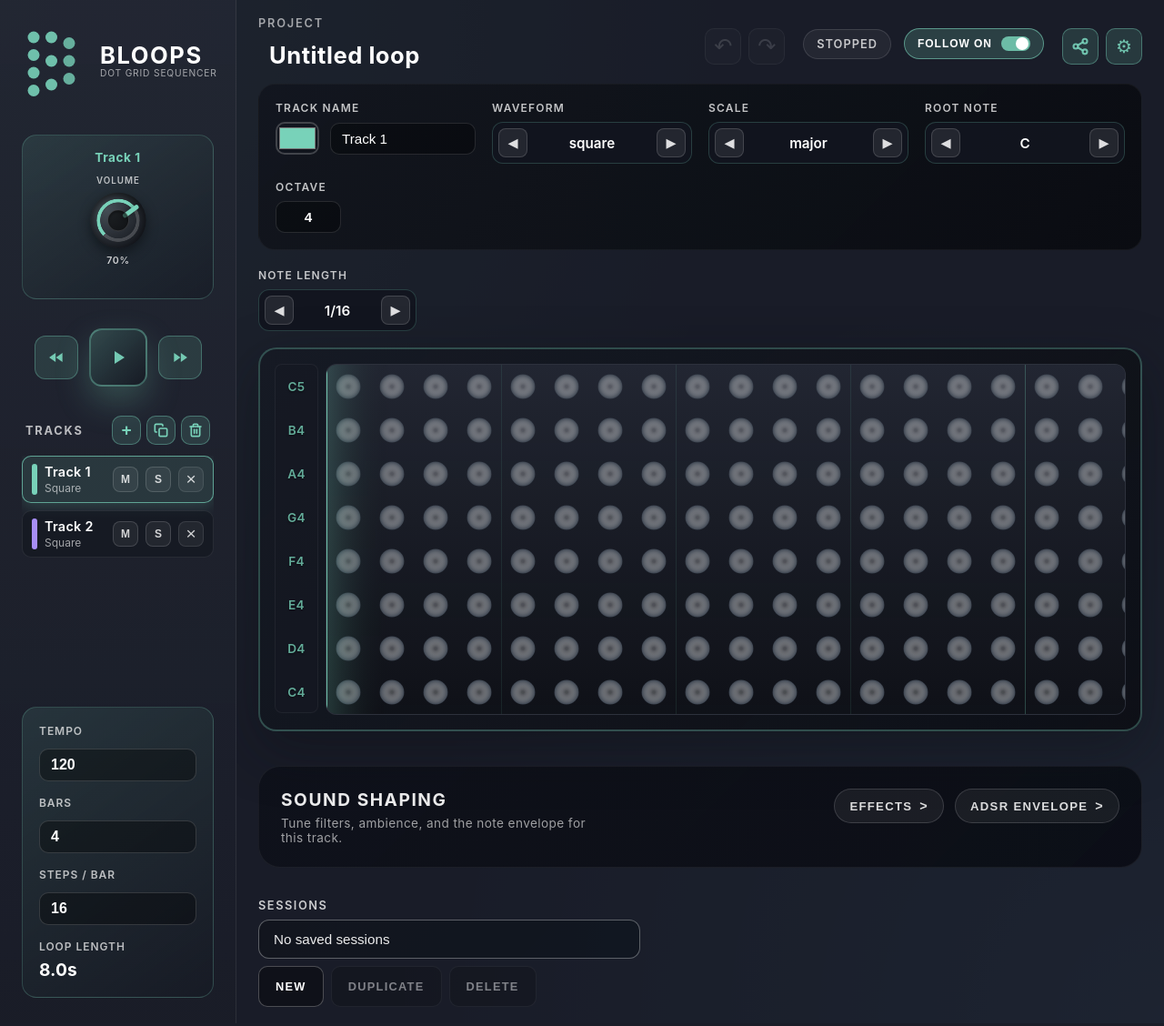
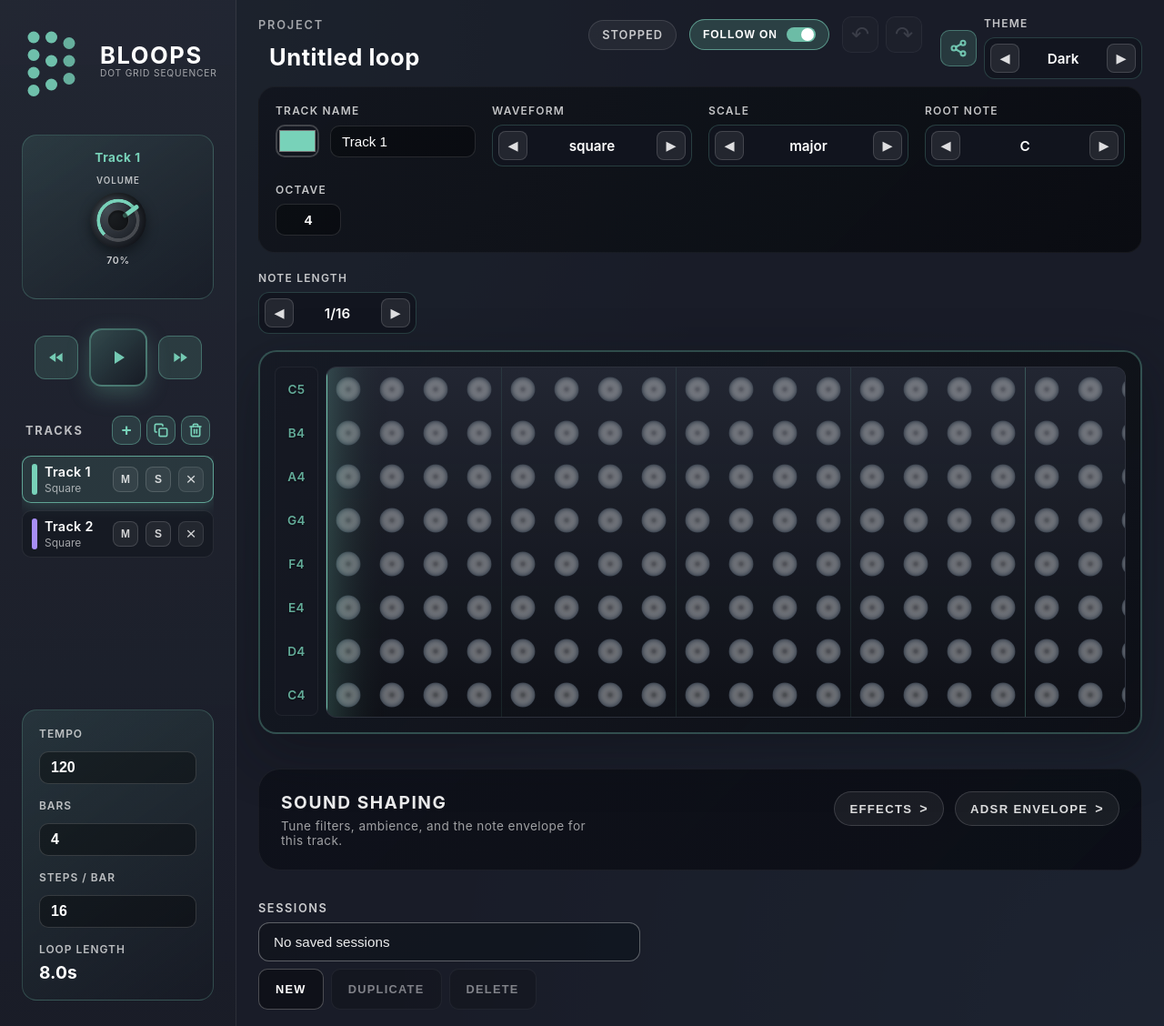
Before and after one commit to Gibson417/Bitloop, a Svelte app in the folder bloops_app/: page / in a window 1280 px wide. Shown: the whole page at 91% size. Built offline with nearby package versions, Linux system fonts and the light colour scheme.

Commit message:
Fix UI glows, implement arrow theme selector, reorganize header, and improve scrollbar theming
Co-authored-by: Gibson417 <142834301+Gibson417@users.noreply.github.com>

```diff
--- a/bloops_app/src/App.svelte
+++ b/bloops_app/src/App.svelte
@@ -860,6 +860,11 @@
         />
       </div>
       <div class="header-actions">
+        <div class="status-controls">
+          <span class={`pill ${isPlaying ? 'playing' : ''}`}>
+            {isPlaying ? 'Playing' : 'Stopped'}
+          </span>
+          <FollowToggle active={isFollowing} on:toggle={handleFollowToggle} />
           <div class="history-buttons">
             <button
               type="button"
@@ -882,11 +887,6 @@
               ↷
             </button>
           </div>
-        <div class="status-controls">
-          <span class={`pill ${isPlaying ? 'playing' : ''}`}>
-            {isPlaying ? 'Playing' : 'Stopped'}
-          </span>
-          <FollowToggle active={isFollowing} on:toggle={handleFollowToggle} />
         </div>
         <div class="utility-buttons">
           <ShareMenu
--- a/bloops_app/src/components/ThemeSelector.svelte
+++ b/bloops_app/src/components/ThemeSelector.svelte
@@ -1,182 +1,39 @@
 <script>
   import { onDestroy } from 'svelte';
   import { theme } from '../store/themeStore.js';
+  import ArrowSelector from './ArrowSelector.svelte';
 
   let currentTheme = 'dark';
   let themes = theme.getThemes();
-  let menuOpen = false;
-  let selectRef;
 
   const unsubscribe = theme.subscribe((value) => {
     currentTheme = value;
   });
 
-  const toggleMenu = (event) => {
-    event?.stopPropagation?.();
-    menuOpen = !menuOpen;
-    if (menuOpen) {
-      queueMicrotask(() => {
-        selectRef?.focus();
-      });
-    }
+  const handleThemeChange = (event) => {
+    theme.setTheme(event.detail.value);
   };
 
-  const closeMenu = () => {
-    menuOpen = false;
-  };
-
-  const handleThemeChange = (event) => {
-    theme.setTheme(event.target.value);
-    closeMenu();
-  };
-
-  const handleWindowClick = (event) => {
-    if (!menuOpen) return;
-    const target = event.target;
-    if (typeof Element !== 'undefined' && target instanceof Element) {
-      if (!target.closest('.theme-toggle')) {
-        closeMenu();
-      }
-    } else {
-      closeMenu();
-    }
-  };
-
-  const handleWindowKeydown = (event) => {
-    if (event.key === 'Escape' && menuOpen) {
-      closeMenu();
-    }
-  };
+  // Convert themes to arrow selector format
+  $: themeOptions = themes.map(t => ({ value: t.id, label: t.name }));
 
   onDestroy(() => {
     unsubscribe?.();
   });
 </script>
 
-<svelte:window on:click={handleWindowClick} on:keydown={handleWindowKeydown} />
-
-<div class="theme-toggle">
-  <button
-    type="button"
-    class={`theme-trigger ${menuOpen ? 'open' : ''}`}
-    on:click={toggleMenu}
-    aria-haspopup="true"
-    aria-expanded={menuOpen}
-    aria-controls="theme-menu"
-    aria-label="Theme settings"
-  >
-    <span class="icon" aria-hidden="true">⚙</span>
-    <span class="visually-hidden">Theme settings</span>
-  </button>
-    {#if menuOpen}
-      <div class="theme-menu" id="theme-menu" role="dialog">
-        <label for="theme-select" class="label">Theme</label>
-        <select
-          id="theme-select"
-          bind:value={currentTheme}
-          on:change={handleThemeChange}
-          class="theme-select"
-          bind:this={selectRef}
-        >
-          {#each themes as themeOption}
-            <option value={themeOption.id}>{themeOption.name}</option>
-          {/each}
-        </select>
-      </div>
-    {/if}
+<div class="theme-selector-wrapper">
+  <ArrowSelector
+    label="Theme"
+    options={themeOptions}
+    value={currentTheme}
+    on:change={handleThemeChange}
+  />
 </div>
 
 <style>
-  .theme-toggle {
-    position: relative;
+  .theme-selector-wrapper {
     display: inline-flex;
+    min-width: 140px;
   }
-
-  .theme-trigger {
-    width: 40px;
-    height: 40px;
-    border-radius: 10px;
-    border: 1px solid rgba(var(--color-accent-rgb), 0.4);
-    background: rgba(var(--color-accent-rgb), 0.16);
-    color: rgba(var(--color-accent-rgb), 0.9);
-    display: inline-flex;
-    align-items: center;
-    justify-content: center;
-    cursor: pointer;
-    transition: all 0.2s ease;
-    padding: 0;
-  }
-
-  .theme-trigger:hover,
-  .theme-trigger.open {
-    border-color: rgba(var(--color-accent-rgb), 0.6);
-    background: rgba(var(--color-accent-rgb), 0.26);
-    color: #fff;
-    box-shadow: 0 4px 12px rgba(var(--color-accent-rgb), 0.2);
-    transform: translateY(-1px);
-  }
-
-  .theme-trigger:focus-visible {
-    outline: 2px solid rgba(var(--color-accent-rgb), 0.8);
-    outline-offset: 2px;
-  }
-
-  .icon {
-    font-size: 1.25rem;
-    line-height: 1;
-  }
-
-  .theme-menu {
-    position: absolute;
-    top: calc(100% + 10px);
-    right: 0;
-    min-width: 180px;
-    padding: 14px 16px 16px;
-    border-radius: 14px;
-    border: 1px solid rgba(255, 255, 255, 0.12);
-    background: rgba(10, 12, 18, 0.95);
-    box-shadow: 0 18px 44px rgba(0, 0, 0, 0.35);
-    display: flex;
-    flex-direction: column;
-    gap: 10px;
-    z-index: 30;
-  }
-
-  .label {
-    font-size: 0.7rem;
-    letter-spacing: 0.08em;
-    text-transform: uppercase;
-    color: var(--color-text-muted, rgba(255, 255, 255, 0.6));
-  }
-
-  .theme-select {
-    background: rgba(0, 0, 0, 0.35);
-    color: var(--color-text, #fff);
-    border-radius: 10px;
-    border: 1px solid rgba(255, 255, 255, 0.18);
-    padding: 8px 12px;
-    font-size: 0.95rem;
-    font-weight: 600;
-    cursor: pointer;
-    width: 100%;
-  }
-
-  .theme-select:focus {
-    outline: 2px solid rgba(var(--color-accent-rgb), 0.5);
-    outline-offset: 2px;
-  }
-
-  .visually-hidden {
-    position: absolute;
-    width: 1px;
-    height: 1px;
-    padding: 0;
-    margin: -1px;
-    overflow: hidden;
-    clip: rect(0, 0, 0, 0);
-    white-space: nowrap;
-    border: 0;
-  }
-
-
 </style>
--- a/bloops_app/src/components/TrackEffectsPanel.svelte
+++ b/bloops_app/src/components/TrackEffectsPanel.svelte
@@ -313,7 +313,7 @@
     border-color: rgba(var(--color-accent-rgb), 0.6);
     background: rgba(var(--color-accent-rgb), 0.25);
     color: #fff;
-    box-shadow: 0 14px 28px rgba(var(--color-accent-rgb), 0.25);
+    box-shadow: 0 6px 16px rgba(var(--color-accent-rgb), 0.25);
   }
 
   .chevron {
--- a/bloops_app/src/components/TrackSelector.svelte
+++ b/bloops_app/src/components/TrackSelector.svelte
@@ -196,7 +196,8 @@
     background: rgba(var(--color-accent-rgb), 0.25);
     border-color: rgba(var(--color-accent-rgb), 0.6);
     transform: translateY(-1px);
-    box-shadow: 0 4px 8px rgba(var(--color-accent-rgb), 0.2);
+    box-shadow: 0 6px 16px rgba(var(--color-accent-rgb), 0.25);
+    color: #fff;
   }
 
   .action-button:focus-visible {
@@ -216,15 +217,24 @@
     max-height: 400px;
     overflow-y: auto;
     scrollbar-width: thin;
+    scrollbar-color: rgba(var(--color-accent-rgb), 0.4) transparent;
   }
 
   .track-list::-webkit-scrollbar {
     width: 6px;
   }
 
+  .track-list::-webkit-scrollbar-track {
+    background: transparent;
+  }
+
   .track-list::-webkit-scrollbar-thumb {
-    background: rgba(var(--color-accent-rgb), 0.3);
+    background: rgba(var(--color-accent-rgb), 0.4);
     border-radius: 999px;
+  }
+
+  .track-list::-webkit-scrollbar-thumb:hover {
+    background: rgba(var(--color-accent-rgb), 0.6);
   }
 
   .track-item {
--- a/bloops_app/src/components/Transport.svelte
+++ b/bloops_app/src/components/Transport.svelte
@@ -81,7 +81,7 @@
     font-size: 1.4rem;
     cursor: pointer;
     transition: transform 0.2s ease, box-shadow 0.2s ease, border-color 0.2s ease, color 0.2s ease;
-    box-shadow: 0 16px 36px rgba(var(--color-accent-rgb), 0.25);
+    box-shadow: 0 8px 24px rgba(var(--color-accent-rgb), 0.25);
   }
 
   .play-button .icon {
@@ -98,7 +98,7 @@
 
   .play-button:hover {
     transform: translateY(-2px);
-    box-shadow: 0 20px 40px rgba(var(--color-accent-rgb), 0.28);
+    box-shadow: 0 12px 32px rgba(var(--color-accent-rgb), 0.3);
     color: #fff;
   }
 
@@ -110,7 +110,7 @@
   .play-button.active {
     background: linear-gradient(135deg, rgba(var(--color-accent-bright-rgb), 0.35), rgba(22, 26, 36, 0.85));
     border-color: rgba(var(--color-accent-bright-rgb), 0.5);
-    box-shadow: 0 16px 36px rgba(var(--color-accent-bright-rgb), 0.35);
+    box-shadow: 0 8px 24px rgba(var(--color-accent-bright-rgb), 0.35);
     color: rgba(var(--color-accent-bright-rgb), 0.95);
   }
 
```
Lines whose indentation alone changed are shown as unchanged.
